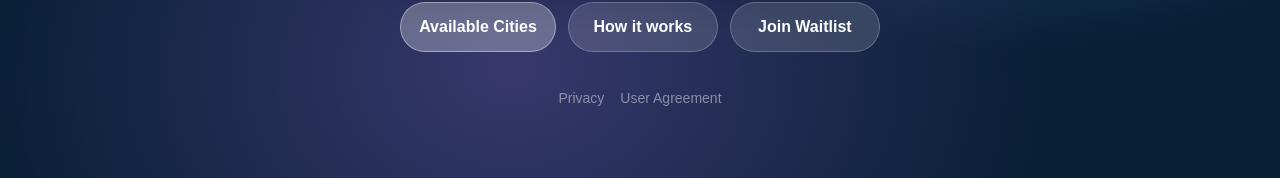
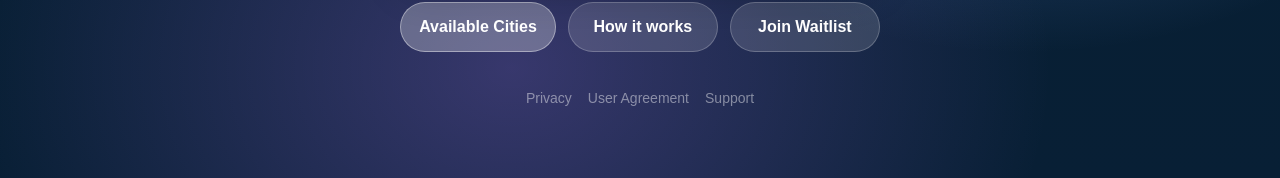
Before and after one commit to xaqt93/simpleworks-site, a Next.js app: page / in a window 1280 px wide. Shown: the part 612-790 px from the top of the page. Built offline with nearby package versions, Linux system fonts and the light colour scheme; no server answers.

Commit message:
Updated Home Page with Support Link

```diff
--- a/app/page.tsx
+++ b/app/page.tsx
@@ -324,6 +324,9 @@ export default function Home() {
           <Link href="/user-agreement" style={footerLinkStyle}>
             User Agreement
           </Link>
+          <Link href="/support" style={footerLinkStyle}>
+            Support
+          </Link>
         </div>
       </div>
     </main>
```
